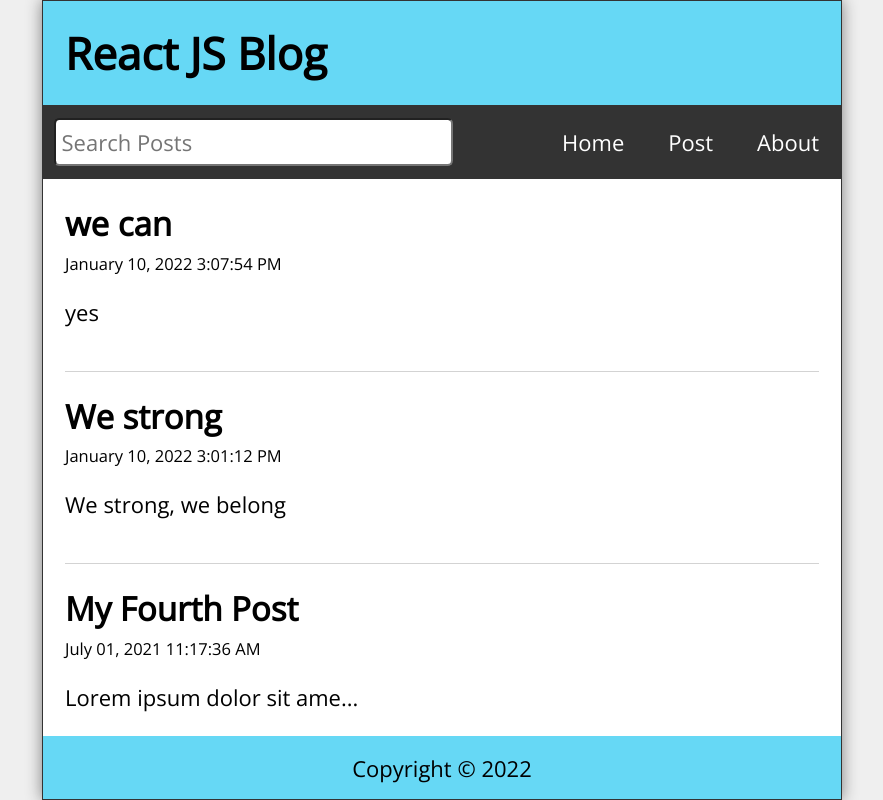
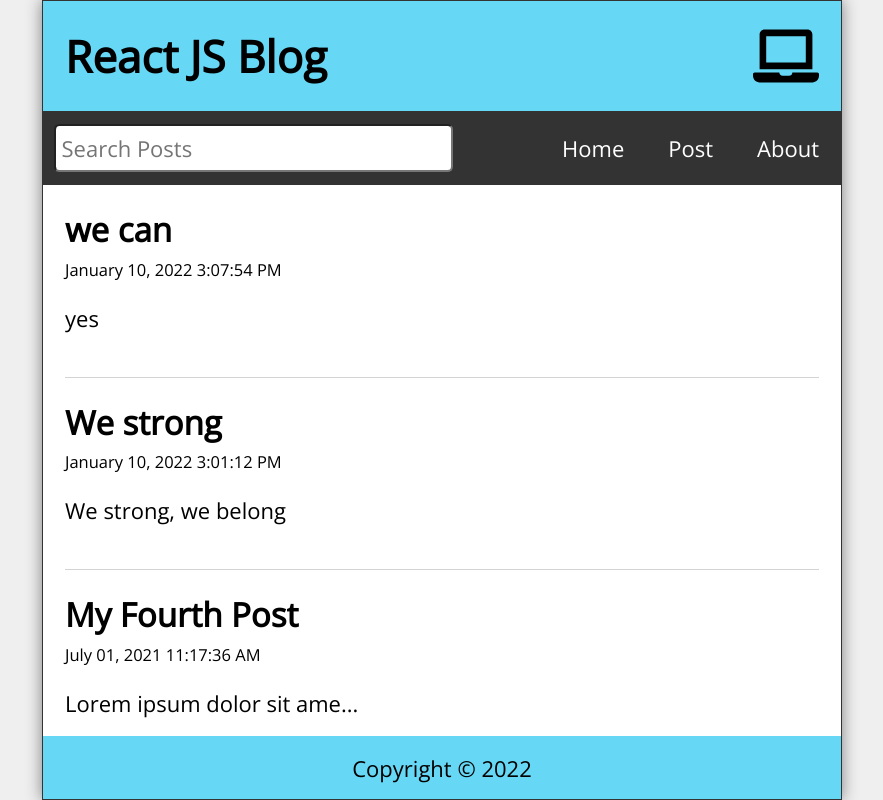
Before and after one commit to joseph-witzke/blog-react, a React (Create React App) app: page / in a window 1280 px wide. Shown: the whole page, without its empty margins (198-1081 px from the left). Built offline with nearby package versions, Linux system fonts and the light colour scheme; data requests are answered from the project's data file.

Commit message:
adds window resize custom hook for react icon in header

```diff
--- a/package.json
+++ b/package.json
@@ -10,6 +10,7 @@
     "date-fns": "^2.28.0",
     "react": "^17.0.2",
     "react-dom": "^17.0.2",
+    "react-icons": "^4.3.1",
     "react-router-dom": "^6.2.1",
     "react-scripts": "5.0.0",
     "web-vitals": "^2.1.2"
--- a/src/App.js
+++ b/src/App.js
@@ -12,6 +12,7 @@
 import About from './About';
 import Missing from './Missing';
 import EditPosts from './EditPosts';
+import useWindowSize from './hooks/useWindowSize';
 
 function App() {
   const [posts, setPosts] = useState([]);
@@ -23,6 +24,7 @@
   const [editBody, setEditBody] = useState('');
 
   const navigate = useNavigate();
+  const { width } = useWindowSize();
 
   useEffect(() => {
     const fetchPosts = async () => {
@@ -59,7 +61,6 @@
     try {
       const res = await api.post('/posts', newPost);
       const allPosts = [...posts, res.data];
-      console.log(newPost);
       setPosts(allPosts);
       setPostTitle('');
       setPostBody('');
@@ -95,7 +96,7 @@
   };
   return (
     <div className='App'>
-      <Header title='React JS Blog' />
+      <Header title='React JS Blog' width={width} />
       <Nav search={search} setSearch={setSearch} />
       <Routes>
         <Route path='/' element={<Home posts={searchResults} />} />
--- a/src/Header.js
+++ b/src/Header.js
@@ -1,9 +1,17 @@
 import React from 'react';
+import { FaLaptop, FaTabletAlt, FaMobileAlt } from 'react-icons/fa';
 
-const Header = ({ title }) => {
+const Header = ({ title, width }) => {
   return (
     <header className='Header'>
       <h1>{title}</h1>
+      {width < 768 ? (
+        <FaMobileAlt />
+      ) : width < 992 ? (
+        <FaTabletAlt />
+      ) : (
+        <FaLaptop />
+      )}
     </header>
   );
 };
--- /dev/null
+++ b/src/hooks/useWindowSize.js
@@ -0,0 +1,27 @@
+import { useState, useEffect } from 'react';
+
+const useWindowSize = () => {
+  const [windowSize, setWindowSize] = useState({
+    width: undefined,
+    height: undefined,
+  });
+
+  useEffect(() => {
+    const handleResize = () => {
+      setWindowSize({
+        width: window.innerWidth,
+        height: window.innerHeight,
+      });
+    };
+
+    handleResize();
+
+    window.addEventListener('resize', handleResize);
+
+    return () => window.removeEventListener('resize', handleResize);
+  }, []);
+
+  return windowSize;
+};
+
+export default useWindowSize;
```
Also changed, not shown: 1 other file (tests, documents, lock files or other folders).
